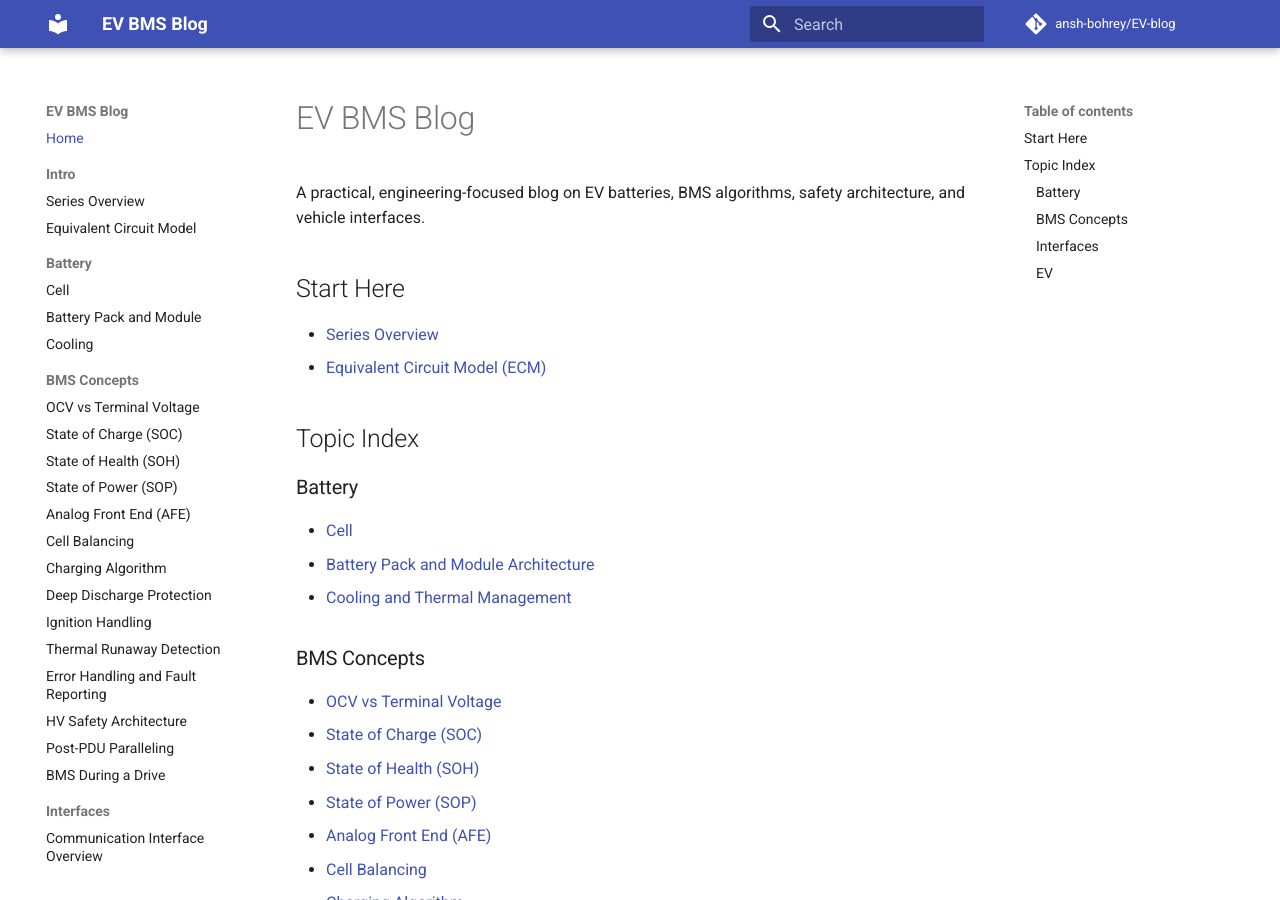
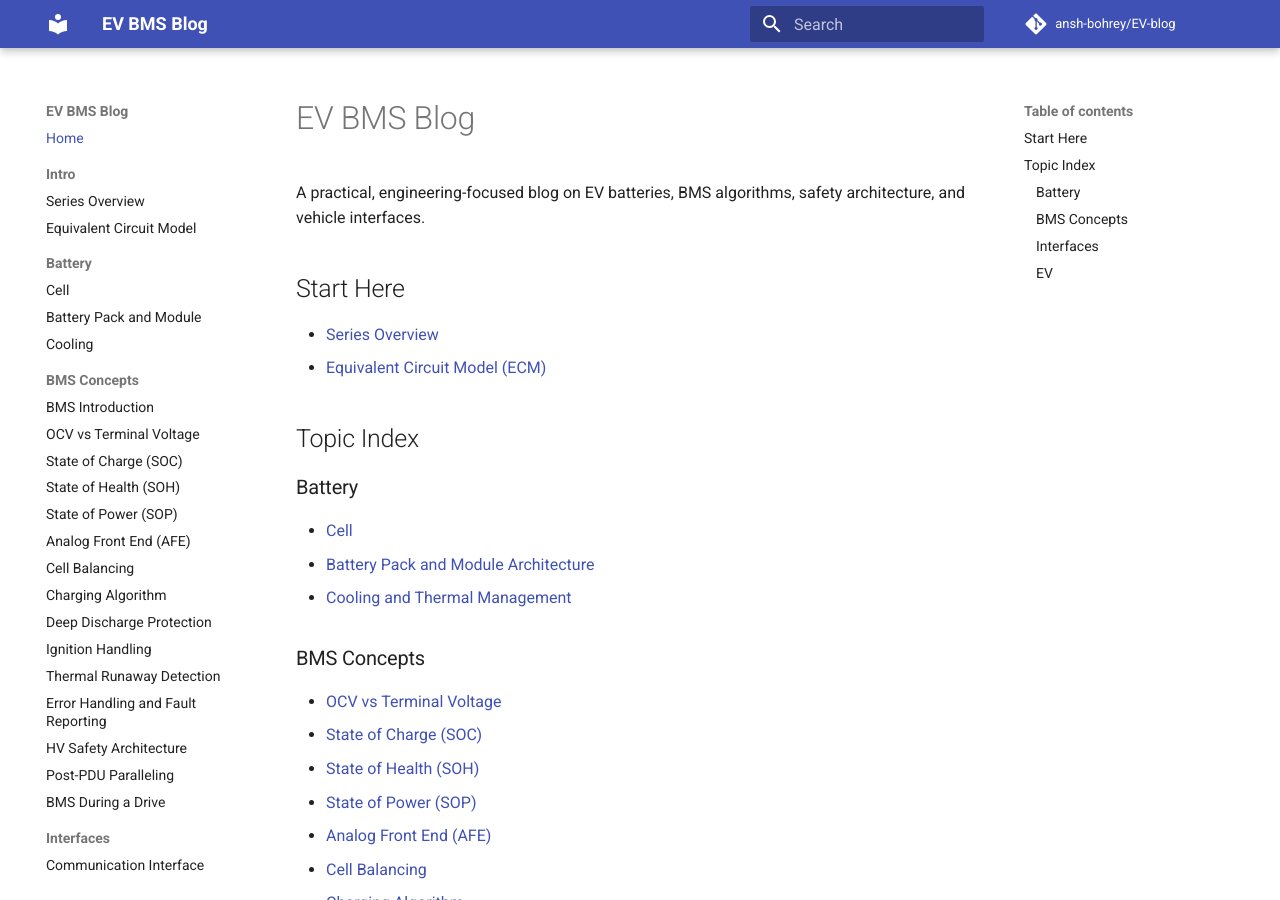
Before and after one commit to ansh-bohrey/EV-blog, an MkDocs documentation site: the page built from claude_blog/index.md, in a window 1280 px wide and 900 px high. Built offline with MkDocs 1.6.1 and Material for MkDocs 9.7.7, drawn with Linux system fonts in a browser that asks for light colours; comment, search, counter and statistics services are not loaded.

Commit message:
BMS intro added in the index

```diff
--- a/mkdocs.yml
+++ b/mkdocs.yml
@@ -32,6 +32,7 @@ nav:
       - Battery Pack and Module: battery/battery.md
       - Cooling: battery/cooling.md
   - BMS Concepts:
+      - BMS Introduction: bms_concepts/bms-introduction.md
       - OCV vs Terminal Voltage: bms_concepts/ocv-vs-terminal-voltage.md
       - State of Charge (SOC): bms_concepts/state-of-charge-soc.md
       - State of Health (SOH): bms_concepts/state-of-health-soh.md
```
